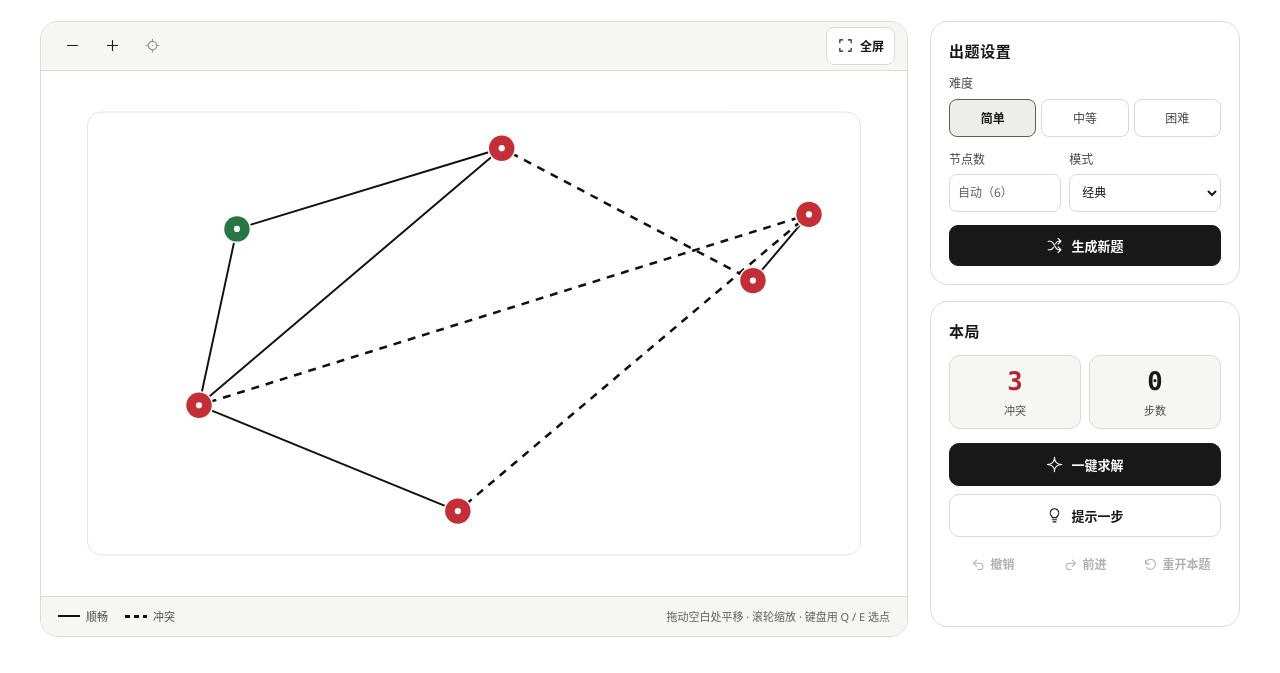
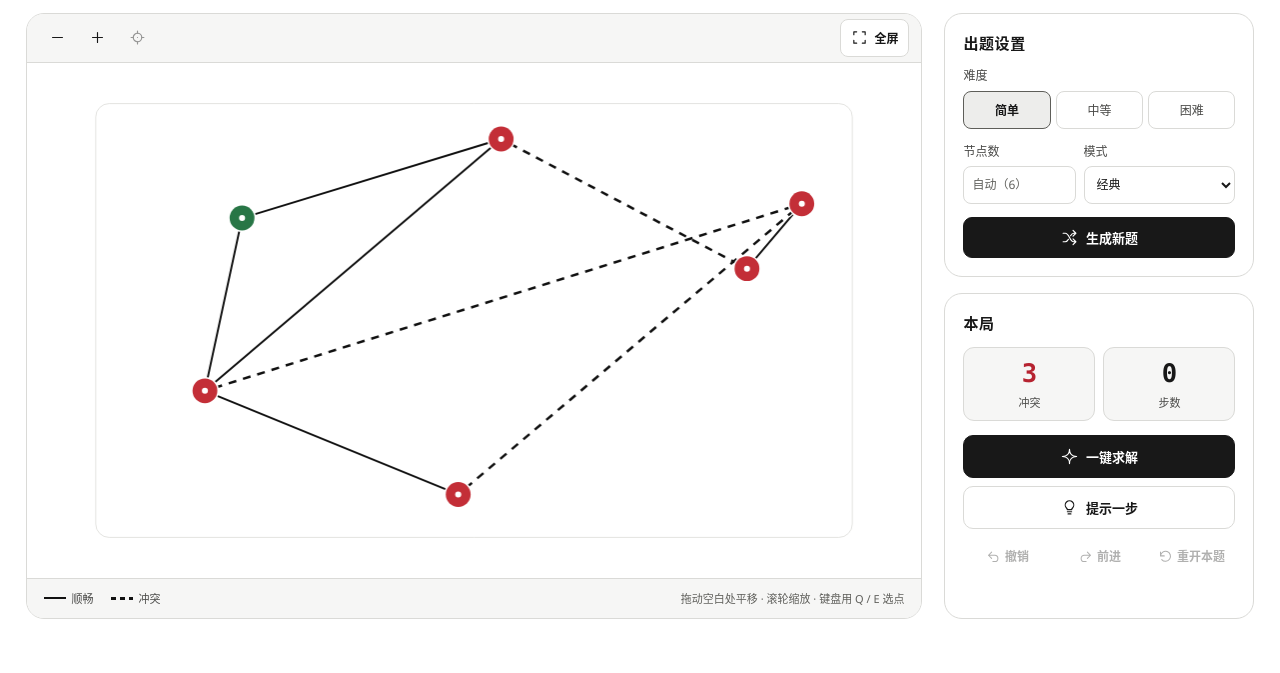
Before and after one commit to harrykane8816627373-cell/jiexian, a plain HTML site: page index.html in a window 1280 px wide. Shown: the part 232-905 px from the top of the page. After the commit the page ends 871 px from the top, so only its background shows below. Drawn offline with Linux system fonts and the light colour scheme.

Commit message:
Expand the play area and allow 36 nodes

```diff
--- a/game.js
+++ b/game.js
@@ -613,7 +613,7 @@
     historyMotion = null;
     const before = currentSnapshot();
     const playback = { state: g.copy(state), index: steps[0].index };
-    const duration = reducedMotion.matches ? 0 : steps.length === 1 ? 480 : 320;
+    const duration = reducedMotion.matches ? 0 : steps.length === 1 ? 480 : Math.min(320, 4800 / steps.length);
     animation = playback;
     hover = -1;
     setStatus(singleStep ? '正在演示下一步…' : '正在逐步解开…');
--- a/index.html
+++ b/index.html
@@ -7,11 +7,11 @@
   <meta name="description" content="解线是一款拖动节点、理顺连线的空间益智游戏。按难度随机出题，也可以自己摆点连线并求解。">
   <title>解线 · Untangle</title>
   <link rel="icon" href="./icon.png?v=3" type="image/png">
-  <link rel="stylesheet" href="./style.css?v=8">
+  <link rel="stylesheet" href="./style.css?v=9">
   <script src="./engine.js?v=6" defer></script>
   <script src="./planarity.js?v=2" defer></script>
-  <script src="./puzzles.js?v=7" defer></script>
-  <script src="./game.js?v=10" defer></script>
+  <script src="./puzzles.js?v=8" defer></script>
+  <script src="./game.js?v=11" defer></script>
 </head>
 <body>
   <svg class="symbols" xmlns="http://www.w3.org/2000/svg" aria-hidden="true">
@@ -92,7 +92,7 @@
             <label><input type="radio" name="rank" value="hard"><span>困难</span></label>
           </fieldset>
           <div class="settings">
-            <label>节点数 <input id="node-count" type="number" min="4" max="24" step="1" inputmode="numeric" placeholder="自动（6）"></label>
+            <label>节点数 <input id="node-count" type="number" min="4" max="36" step="1" inputmode="numeric" placeholder="自动（6）"></label>
             <label>模式 <select id="mechanism"></select></label>
           </div>
           <button class="primary generate" type="submit"><svg><use href="#i-shuffle"/></svg>生成新题</button>
--- a/puzzles.js
+++ b/puzzles.js
@@ -3,7 +3,7 @@
 
   const g = globalThis.Jiexian;
   const minNodes = 4;
-  const maxNodes = 24;
+  const maxNodes = 36;
   const difficulty = {
     easy: { label: '简单', nodes: 6, edgeFactor: 1.18, scramble: 0.22, target: 1, active: .58, maxAngle: 1.4, groups: 2, maxTrackNodes: 5 },
     medium: { label: '中等', nodes: 10, edgeFactor: 1.6, scramble: 0.52, target: 3, active: .76, maxAngle: 2.4, groups: 3, maxTrackNodes: 8 },
@@ -164,9 +164,16 @@
     const inside = trackNodes ? 0 : count >= 10 && rank === 'hard' ? 2 : count >= 6 && rank !== 'easy' ? 1 : 0;
     const ring = count - trackNodes - inside;
     const phase = random() * 2 * Math.PI;
+    // A wider ellipse and less jitter keep the perimeter nodes apart on large boards.
+    const denseRing = ring > 24;
+    const spread = denseRing ? .06 : .20;
+    const radiusX = denseRing ? 345 : 315;
+    const radiusY = denseRing ? 219 : 187;
+    const jitterX = denseRing ? 7 : 25;
+    const jitterY = denseRing ? 4 : 20;
     const points = Array.from({ length: ring }, (_, i) => {
-      const angle = phase + (i + random() * .20) * 2 * Math.PI / ring;
-      return [450 + (315 + random() * 25) * Math.cos(angle), 270 + (187 + random() * 20) * Math.sin(angle)];
+      const angle = phase + (i + random() * spread) * 2 * Math.PI / ring;
+      return [450 + (radiusX + random() * jitterX) * Math.cos(angle), 270 + (radiusY + random() * jitterY) * Math.sin(angle)];
     });
     for (let i = 0; i < inside; i++) {
       points.push([450 + (i - (inside - 1) / 2) * 205 + (random() - .5) * 48, 270 + (random() - .5) * 106]);
--- a/style.css
+++ b/style.css
@@ -10,6 +10,7 @@
   --green: #246642;
   --red: #b62330;
   --focus: #265c9c;
+  --page-width: calc(100% - clamp(44px, 4vw, 80px));
   font-family: "Segoe UI", "Microsoft YaHei UI", "PingFang SC", "Noto Sans CJK SC", sans-serif;
 }
 
@@ -25,7 +26,7 @@ button svg { width: 17px; height: 17px; flex: none; fill: none; stroke: currentC
 .symbols { position: absolute; width: 0; height: 0; overflow: hidden; }
 
 .top { background: var(--surface); border-bottom: 1px solid var(--border); }
-.top-inner { width: min(1260px, calc(100% - 80px)); margin: auto; height: 76px; display: grid; grid-template-columns: 1fr auto 1fr; align-items: center; }
+.top-inner { width: var(--page-width); margin: auto; height: 76px; display: grid; grid-template-columns: 1fr auto 1fr; align-items: center; }
 .brand { display: flex; gap: 11px; align-items: center; }
 .brand img { display: block; border-radius: 12px; }
 .brand strong, .brand span { display: block; }
@@ -38,7 +39,7 @@ button svg { width: 17px; height: 17px; flex: none; fill: none; stroke: currentC
 .modes button:hover:not([aria-pressed="true"]), .rules-button:hover { color: var(--text); background: #ebebe9; }
 .rules-button { justify-self: end; min-height: 40px; padding: 0 12px; border-color: var(--border); }
 
-main { width: min(1260px, calc(100% - 80px)); margin: 0 auto; padding: 34px 0 36px; }
+main { width: var(--page-width); margin: 0 auto; padding: 26px 0 20px; }
 .intro { display: flex; justify-content: space-between; align-items: end; gap: 24px; margin-bottom: 24px; }
 .level-label { color: var(--muted); font-size: 12px; font-weight: 700; letter-spacing: .075em; display: flex; align-items: center; gap: 9px; }
 .label-dot { width: 4px; height: 4px; border-radius: 50%; background: #81817d; }
@@ -58,11 +59,10 @@ h1 { font-size: clamp(33px, 4.1vw, 52px); margin: 8px 0 7px; line-height: 1.2; l
 .board-card { overflow: hidden; }
 .board-view {
   position: relative;
-  height: clamp(405px, 41vw, 554px);
   isolation: isolate;
   background: #fff;
 }
-#board { display: block; width: 100%; height: 100%; outline-offset: -3px; cursor: grab; touch-action: none; }
+#board { position: absolute; inset: 0; display: block; width: 100%; height: 100%; outline-offset: -3px; cursor: grab; touch-action: none; }
 #board.dragging { cursor: grabbing !important; }
 .board-toolbar { display: flex; justify-content: space-between; align-items: center; gap: 12px; padding: 5px 12px; border-bottom: 1px solid var(--border); background: var(--soft); }
 .view-tools { display: flex; gap: 2px; }
@@ -132,6 +132,14 @@ dialog p, dialog dd { color: var(--muted); font-size: 13px; line-height: 1.65; }
 .mechanics dt { color: var(--text); font-size: 13px; font-weight: 650; }
 .mechanics dd { margin: 0; }
 
+@media (min-width: 731px) {
+  main { display: grid; grid-template-rows: auto 1fr; min-height: calc(100dvh - 77px); }
+  .layout { align-items: stretch; }
+  .board-card { display: grid; grid-template-rows: auto minmax(0, 1fr) auto; }
+  .board-view { min-height: 375px; }
+  .sidebar { align-content: start; }
+}
+
 @media (max-width: 960px) {
   .top-inner, main { width: calc(100% - 44px); }
   .layout { grid-template-columns: minmax(0, 1fr) 263px; gap: 15px; }
@@ -139,6 +147,7 @@ dialog p, dialog dd { color: var(--muted); font-size: 13px; line-height: 1.65; }
 }
 @media (max-width: 730px) {
   .top-inner, main { width: calc(100% - 28px); }
+  main { width: calc(100% - 20px); }
   .top-inner { height: 62px; gap: 8px; }
   .brand { gap: 7px; }
   .brand img { width: 34px; height: 34px; border-radius: 9px; }
```
Also changed, not shown: 1 other file.
